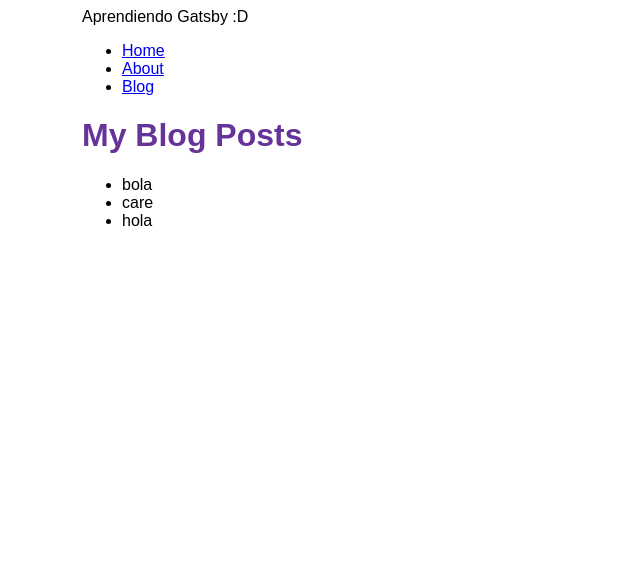
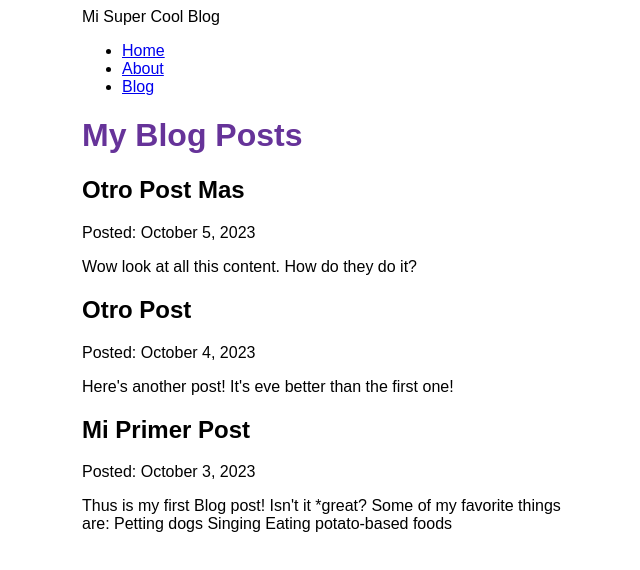
Before and after one commit to Ragafel/pruebasGatsby, a Gatsby site: page /blog in a window 1280 px wide. Shown: the whole page, without its empty margins (308-948 px from the left). Built offline with nearby package versions, Linux system fonts and the light colour scheme; Gatsby itself is replaced by a stand-in of ours.

Commit message:
Finished Gatsby Tutorial Part 5

```diff
--- a/blog/bola.mdx
+++ b/blog/bola.mdx
@@ -0,0 +1,7 @@
+---
+title: "Otro Post Mas"
+date: "2023-10-05"
+slug: "otro-post-mas"
+---
+
+Wow look at all this content. How do they do it?
--- a/blog/care.mdx
+++ b/blog/care.mdx
@@ -0,0 +1,7 @@
+---
+title: "Otro Post"
+date: "2023-10-04"
+slug: "otro-post"
+---
+
+Here's another post! It's eve better than the first one!
--- a/blog/hola.mdx
+++ b/blog/hola.mdx
@@ -0,0 +1,13 @@
+---
+title: "Mi Primer Post"
+date: "2023-10-03"
+slug: "mi-primer-post"
+---
+
+Thus is my first Blog post! Isn't it *great?
+
+Some of my **favorite** things are:
+
+* Petting dogs
+* Singing
+* Eating potato-based foods
--- a/gatsby-config.js
+++ b/gatsby-config.js
@@ -9,7 +9,7 @@
  */
 module.exports = {
   siteMetadata: {
-    title: "Aprendiendo Gatsby :D",
+    title: "Mi Super Cool Blog",
     description: `Kick off your next, great Gatsby project with this default starter. This barebones starter ships with the main Gatsby configuration files you might need.`,
     author: `@gatsbyjs`,
     siteUrl: `https://gatsbystarterdefaultsource.gatsbyjs.io/`,
@@ -30,6 +30,7 @@
         path: `${__dirname}/blog`,
       }
     },
+    "gatsby-plugin-mdx",
     `gatsby-transformer-sharp`,
     "gatsby-plugin-sharp",
     {
--- a/package.json
+++ b/package.json
@@ -5,9 +5,11 @@
   "version": "0.1.0",
   "author": "Kyle Mathews <mathews.kyle@gmail.com>",
   "dependencies": {
+    "@mdx-js/react": "^2.3.0",
     "gatsby": "^5.12.4",
     "gatsby-plugin-image": "^3.12.0",
     "gatsby-plugin-manifest": "^5.12.0",
+    "gatsby-plugin-mdx": "^5.12.0",
     "gatsby-plugin-sharp": "^5.12.0",
     "gatsby-source-filesystem": "^5.12.0",
     "gatsby-transformer-sharp": "^5.12.0",
--- a/src/pages/blog.js
+++ b/src/pages/blog.js
@@ -6,27 +6,33 @@
 const BlogPage = ({data}) => {
     return (
         <Layout pageTitle="My Blog Posts">
-            <ul>
                 {
-                    data.allFile.nodes.map(node => (
-                        <li key={node.name}>
-                            {node.name}
-                        </li>
+                    data.allMdx.nodes.map((node) => (
+                        <article key={node.id}>
+                            <h2>{node.frontmatter.title}</h2>
+                            <p>Posted: {node.frontmatter.date}</p>
+                            <p>{node.excerpt}</p>
+                        </article>
                     ))
                 }
-            </ul>
+
         </Layout>
     )
 }
 
 export const query = graphql`
-    query  {
-        allFile(filter: {sourceInstanceName: {eq: "blog"}}) {
-            nodes {
-                name
-            }
+query {
+    allMdx(sort: { frontmatter: { date: DESC }}) {
+      nodes {
+        frontmatter {
+          date(formatString: "MMMM D, YYYY")
+          title
         }
+        id
+        excerpt
+      }
     }
+  }
 `
 
 export const Head = () => <Seo title="My Blog head"/>
```
Also changed, not shown: 1 other file.
